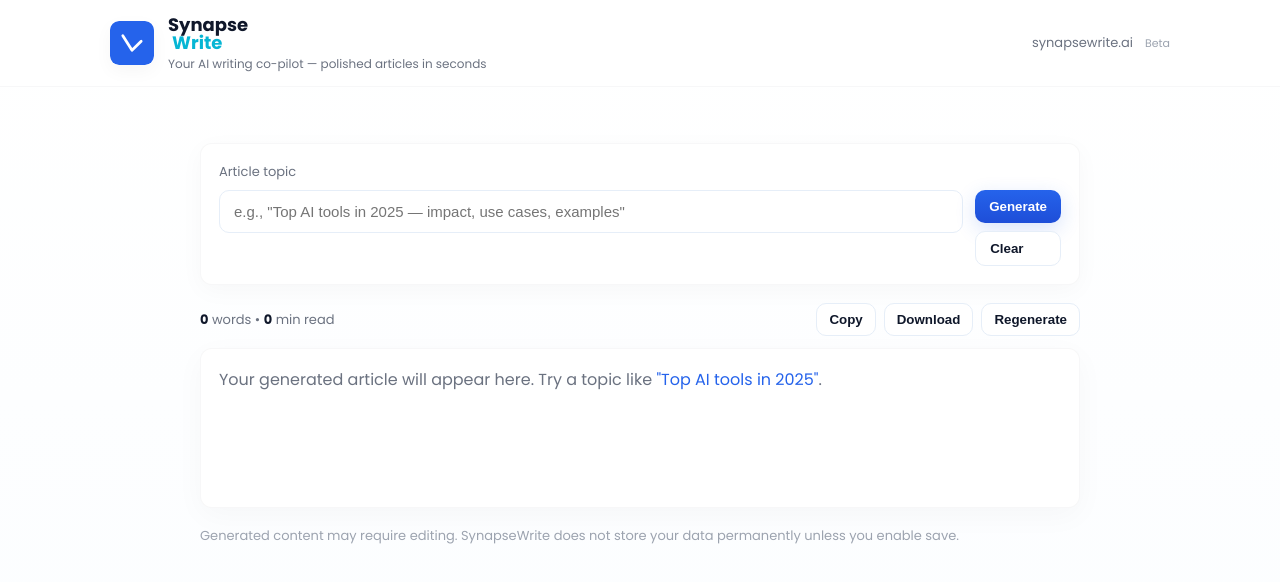
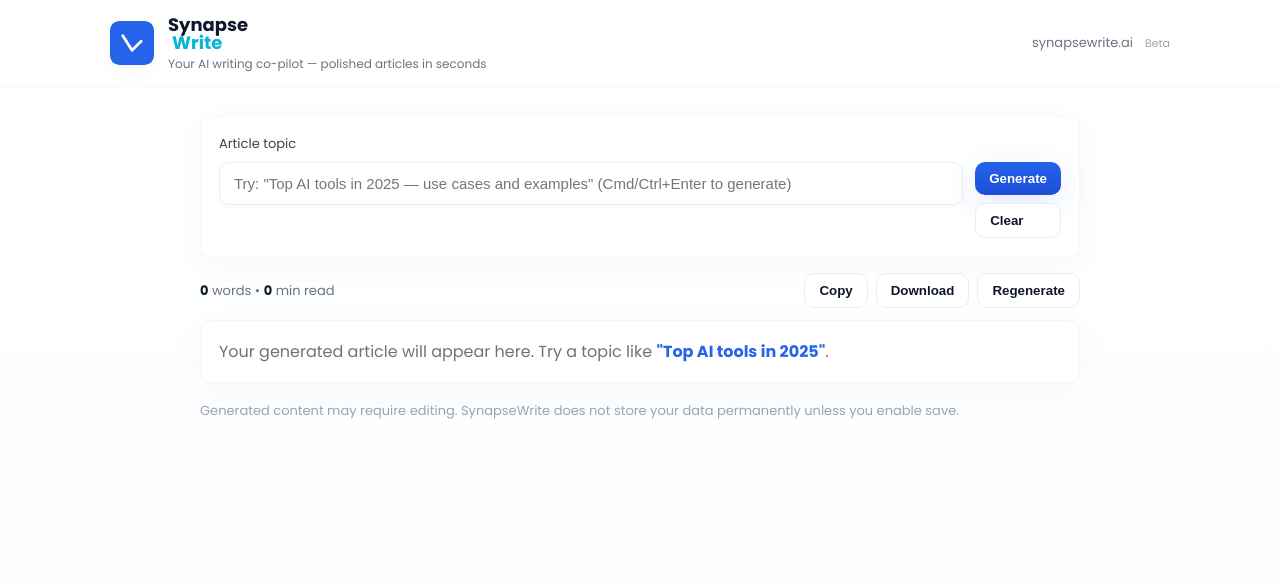
Before and after one commit to inpursuitsol/synapsewrite, a Next.js app: page / in a window 1280 px wide. Shown: the top 582 px of the page. Built offline with nearby package versions, Linux system fonts and the light colour scheme.

Commit message:
Update page.js

```diff
--- a/app/page.js
+++ b/app/page.js
@@ -1,33 +1,40 @@
 "use client";
 
-import { useState, useRef } from "react";
+import { useState, useRef, useEffect } from "react";
 
 /**
- * Robust UI for SynapseWrite:
- * - Detects response content-type
- * - Handles JSON fallback, plain text fallback, and streaming plain-text chunks
- * - Keeps the polished UI and controls
+ * Streaming-first UI with per-paragraph fade-in + typing cursor.
+ * Paste this entire file into app/page.js
  */
 
 export default function HomePage() {
   const [topic, setTopic] = useState("");
-  const [result, setResult] = useState("");
+  // paragraphs: array of completed paragraphs (strings)
+  const [paragraphs, setParagraphs] = useState([]);
+  // current partial paragraph (string) being typed
+  const [partial, setPartial] = useState("");
   const [loading, setLoading] = useState(false);
   const [error, setError] = useState(null);
   const resultRef = useRef(null);
 
+  // convenience derived string
+  const fullText = [...paragraphs, partial].filter(Boolean).join("\n\n");
+
+  // stats
   const getStats = (text) => {
     if (!text) return { words: 0, minutes: 0 };
     const words = text.trim().split(/\s+/).filter(Boolean).length;
     const minutes = Math.max(1, Math.round(words / 200));
     return { words, minutes };
   };
+  const { words, minutes } = getStats(fullText);
 
+  // small UI helpers
   const copyToClipboard = async (text) => {
     try {
       await navigator.clipboard.writeText(text);
-      alert("Article copied to clipboard ✅");
-    } catch (e) {
+      toast("Article copied to clipboard ✅");
+    } catch {
       alert("Unable to copy — please select and copy manually.");
     }
   };
@@ -44,19 +51,50 @@ export default function HomePage() {
     URL.revokeObjectURL(url);
   };
 
+  // Tiny non-intrusive toast
+  function toast(msg, ms = 1600) {
+    const el = document.createElement("div");
+    el.textContent = msg;
+    Object.assign(el.style, {
+      position: "fixed",
+      right: "18px",
+      bottom: "18px",
+      background: "rgba(15,23,42,0.95)",
+      color: "#fff",
+      padding: "10px 14px",
+      borderRadius: "10px",
+      fontSize: "13px",
+      zIndex: 9999,
+      boxShadow: "0 8px 30px rgba(2,6,23,0.2)",
+    });
+    document.body.appendChild(el);
+    setTimeout(() => {
+      el.style.transition = "opacity 300ms";
+      el.style.opacity = "0";
+      setTimeout(() => el.remove(), 300);
+    }, ms);
+  }
+
+  // Reset result
+  function clearResult() {
+    setParagraphs([]);
+    setPartial("");
+    setError(null);
+  }
+
+  // Main generate function — streaming aware and robust
   async function generateArticle(topic) {
     if (!topic || !topic.trim()) {
       setError("Please enter a topic to generate an article.");
       return;
     }
 
-    // Analytics (Plausible) — safe no-op if not present
     if (typeof window !== "undefined" && window.plausible) {
       window.plausible("Generate Article");
     }
 
     setError(null);
-    setResult("");
+    clearResult();
     setLoading(true);
 
     try {
@@ -66,10 +104,10 @@ export default function HomePage() {
         body: JSON.stringify({ topic }),
       });
 
-      // If non-OK, try to parse JSON error or text error
+      // non-OK handling
       if (!res.ok) {
         let errText = "Something went wrong. Please try again.";
-        const ct = res.headers.get("content-type") || "";
+        const ct = (res.headers.get("content-type") || "").toLowerCase();
         try {
           if (ct.includes("application/json")) {
             const j = await res.json();
@@ -78,62 +116,81 @@ export default function HomePage() {
             const t = await res.text();
             if (t) errText = t;
           }
-        } catch (e) {
-          // keep generic
-        }
+        } catch {}
         throw new Error(errText);
       }
 
       const contentType = (res.headers.get("content-type") || "").toLowerCase();
 
-      // CASE 1: server returned JSON (common fallback)
+      // JSON final response
       if (contentType.includes("application/json")) {
         const data = await res.json();
-        if (!data?.content) {
-          throw new Error("No content returned from server.");
-        }
-        setResult(data.content);
-        setTimeout(() => resultRef.current?.scrollIntoView({ behavior: "smooth" }), 150);
+        if (!data?.content) throw new Error("No content returned from server.");
+        // Split into paragraphs for the fade-in effect
+        const paras = splitIntoParagraphs(data.content);
+        setParagraphs(paras);
+        setPartial("");
+        setTimeout(() => resultRef.current?.scrollIntoView({ behavior: "smooth" }), 120);
+        setLoading(false);
         return;
       }
 
-      // CASE 2: server returned final plain text (not streamed)
+      // Plain final text (no stream)
       if (contentType.includes("text/plain") || contentType.includes("text/markdown")) {
         const txt = await res.text();
-        setResult(txt);
-        setTimeout(() => resultRef.current?.scrollIntoView({ behavior: "smooth" }), 150);
+        const paras = splitIntoParagraphs(txt);
+        setParagraphs(paras);
+        setPartial("");
+        setTimeout(() => resultRef.current?.scrollIntoView({ behavior: "smooth" }), 120);
+        setLoading(false);
         return;
       }
 
-      // CASE 3: streaming plain text (preferred path)
-      // If response has a body, treat as stream of text chunks
+      // Streaming path (preferred) — read chunks and build paragraphs progressively
       if (!res.body) {
-        // no body and not json/text -> fallback to text()
+        // fallback: treat as text
         const fallback = await res.text();
-        setResult(fallback);
-        setTimeout(() => resultRef.current?.scrollIntoView({ behavior: "smooth" }), 150);
+        const paras = splitIntoParagraphs(fallback);
+        setParagraphs(paras);
+        setPartial("");
+        setLoading(false);
         return;
       }
 
       const reader = res.body.getReader();
       const decoder = new TextDecoder();
       let done = false;
-      let accumulated = "";
+      let buffer = ""; // accumulate raw text stream
 
-      // Read chunks and append progressively
       while (!done) {
         const { value, done: doneReading } = await reader.read();
         done = doneReading;
         if (value) {
-          accumulated += decoder.decode(value, { stream: true });
-          setResult(accumulated);
+          buffer += decoder.decode(value, { stream: true });
+          // Process buffer into paragraphs and partial
+          const { completed, partial: newPartial } = extractParagraphs(buffer);
+          // Update UI: append any newly completed paragraphs (keep existing)
+          if (completed.length > 0) {
+            // append while preserving previous paragraphs
+            setParagraphs((prev) => {
+              // avoid duplicating: merge prev + completed (simple append)
+              return [...prev, ...completed];
+            });
+            // remove completed from buffer
+            // compute remaining buffer (last partial)
+            const lastPartialIndex = buffer.lastIndexOf("\n\n");
+            buffer = lastPartialIndex >= 0 ? buffer.slice(lastPartialIndex + 2) : buffer;
+          }
+          setPartial(newPartial);
         }
       }
 
-      // final flush (in case)
-      accumulated += decoder.decode();
-      setResult(accumulated);
-      setTimeout(() => resultRef.current?.scrollIntoView({ behavior: "smooth" }), 150);
+      // final flush
+      buffer += decoder.decode();
+      const { completed: finalCompleted, partial: finalPartial } = extractParagraphs(buffer);
+      if (finalCompleted.length > 0) setParagraphs((prev) => [...prev, ...finalCompleted]);
+      setPartial(finalPartial || "");
+      setTimeout(() => resultRef.current?.scrollIntoView({ behavior: "smooth" }), 120);
     } catch (err) {
       const msg = err?.message ?? "Unknown error. Try again.";
       setError(msg);
@@ -143,45 +200,102 @@ export default function HomePage() {
     }
   }
 
-  const { words, minutes } = getStats(result);
+  // Helper: split plain text into paragraphs (trim, split on two or more newlines)
+  function splitIntoParagraphs(text) {
+    if (!text) return [];
+    // Normalize CRLF to LF
+    const normalized = text.replace(/\r\n/g, "\n").trim();
+    // split on blank lines (two or more newlines)
+    const parts = normalized.split(/\n\s*\n/).map((p) => p.trim()).filter(Boolean);
+    return parts;
+  }
+
+  // Helper: from a running buffer, return completed paragraphs and current partial
+  function extractParagraphs(buffer) {
+    // Normalize
+    const normalized = buffer.replace(/\r\n/g, "\n");
+    // If there is a double newline, we consider everything before the last double newline as completed paragraphs
+    const idx = normalized.lastIndexOf("\n\n");
+    if (idx === -1) {
+      // no completed paragraph yet — partial only
+      return { completed: [], partial: normalized };
+    }
+    const completedText = normalized.slice(0, idx);
+    const partial = normalized.slice(idx + 2);
+    const completed = completedText.split(/\n\s*\n/).map((p) => p.trim()).filter(Boolean);
+    return { completed, partial };
+  }
+
+  // small effect: scroll down when paragraphs grow
+  useEffect(() => {
+    if (paragraphs.length > 0) {
+      resultRef.current?.scrollIntoView({ behavior: "smooth", block: "end" });
+    }
+  }, [paragraphs.length]);
+
+  // keyboard: press Enter (with meta/ctrl) to generate quickly
+  function handleKeyDown(e) {
+    if ((e.key === "Enter" || e.keyCode === 13) && (e.metaKey || e.ctrlKey)) {
+      generateArticle(topic);
+    }
+  }
 
   return (
     <div>
+      {/* Inject small CSS for animations and cursor */}
+      <style>{`
+        .container-narrow { max-width: 920px; margin: 28px auto; padding: 0 20px; }
+        .card { background: #fff; border-radius: 12px; border: 1px solid rgba(2,6,23,0.03); padding: 18px; box-shadow: 0 8px 30px rgba(2,6,23,0.03); }
+        .input-bordered { width: 100%; padding: 12px 14px; border-radius: 10px; border: 1.5px solid #E6EEF8; outline: none; font-size: 15px; transition: box-shadow 160ms, border-color 160ms; box-shadow: 0 2px 8px rgba(2,6,23,0.03); }
+        .input-bordered:focus { border-color: #2563EB; box-shadow: 0 6px 24px rgba(37,99,235,0.12); }
+        .btn { display:inline-flex; align-items:center; gap:8px; padding:9px 14px; border-radius:10px; border:none; font-weight:600; cursor:pointer; }
+        .btn-primary { background: linear-gradient(180deg, #2563EB, #1E4ED8); color:#fff; box-shadow: 0 8px 30px rgba(37,99,235,0.14); }
+        .btn-ghost { background:#fff; border: 1px solid #E6EEF8; color: #0F172A; }
+        .result-card { background:#fff; border-radius:12px; border:1px solid rgba(2,6,23,0.03); padding:18px; box-shadow: 0 10px 36px rgba(2,6,23,0.03); max-height: 62vh; overflow-y:auto; }
+        .para { opacity:0; transform: translateY(6px); transition: opacity 420ms ease, transform 420ms ease; margin-bottom:14px; line-height:1.72; color: #0f172a; }
+        .para.visible { opacity:1; transform: translateY(0); }
+        .partial { color: #0f172a; margin-bottom:6px; white-space:pre-wrap; }
+        .cursor { display:inline-block; width:10px; height:18px; background: linear-gradient(180deg, #111827, #6b7280); margin-left:6px; border-radius:2px; vertical-align:middle; animation: blink 1s steps(1) infinite; }
+        @keyframes blink { 50% { opacity: 0; } }
+        .meta { color:#6b7280; font-size:13px; }
+      `}</style>
+
       <div className="container-narrow">
         {/* Input card */}
-        <section className="card" style={{ marginTop: 28 }}>
-          <label className="small text-muted" style={{ display: "block", marginBottom: 8 }}>
-            Article topic
-          </label>
+        <section className="card" style={{ marginTop: 6 }}>
+          <label style={{ display: "block", fontSize: 13, color: "#374151", marginBottom: 8 }}>Article topic</label>
+
           <div style={{ display: "flex", gap: 12, alignItems: "flex-start" }}>
             <input
-              className="input"
+              className="input-bordered"
               value={topic}
               onChange={(e) => setTopic(e.target.value)}
-              placeholder='e.g., "Top AI tools in 2025 — impact, use cases, examples"'
+              onKeyDown={handleKeyDown}
+              placeholder='Try: "Top AI tools in 2025 — use cases and examples" (Cmd/Ctrl+Enter to generate)'
             />
 
             <div style={{ display: "flex", flexDirection: "column", gap: 8 }}>
-              <button onClick={() => generateArticle(topic)} disabled={loading} className="btn btn-primary">
+              <button
+                onClick={() => generateArticle(topic)}
+                disabled={loading}
+                className="btn btn-primary"
+                aria-disabled={loading}
+              >
                 {loading ? (
-                  <span style={{ display: "inline-flex", alignItems: "center", gap: 8 }}>
-                    <svg style={{ width: 18, height: 18 }} className="spin" viewBox="0 0 24 24" fill="none">
-                      <circle cx="12" cy="12" r="10" stroke="rgba(255,255,255,0.35)" strokeWidth="4"></circle>
+                  <>
+                    <svg style={{ width: 18, height: 18 }} viewBox="0 0 24 24" fill="none">
+                      <circle cx="12" cy="12" r="10" stroke="rgba(255,255,255,0.35)" strokeWidth="3"></circle>
                       <path d="M4 12a8 8 0 018-8v8z" fill="white"></path>
                     </svg>
                     Generating...
-                  </span>
+                  </>
                 ) : (
                   "Generate"
                 )}
               </button>
 
               <button
-                onClick={() => {
-                  setTopic("");
-                  setResult("");
-                  setError(null);
-                }}
+                onClick={() => { setTopic(""); clearResult(); }}
                 className="btn btn-ghost"
               >
                 Clear
@@ -190,50 +304,57 @@ export default function HomePage() {
           </div>
 
           {error && (
-            <div style={{ marginTop: 12 }} className="card">
-              <div style={{ color: "#B91C1C" }}>⚠️ {error}</div>
+            <div style={{ marginTop: 12, padding: 12, borderRadius: 10, background: "#fff6f6", border: "1px solid #fee2e2", color: "#b91c1c" }}>
+              ⚠️ {error}
             </div>
           )}
         </section>
 
-        {/* Result + actions */}
-        <section style={{ marginTop: 18 }}>
-          <div style={{ display: "flex", justifyContent: "space-between", alignItems: "center", marginBottom: 12 }}>
-            <div className="small text-muted">
-              <strong style={{ color: "var(--text-dark)" }}>{words}</strong> words • <strong style={{ color: "var(--text-dark)" }}>{minutes}</strong> min read
+        {/* Meta & controls */}
+        <div style={{ display: "flex", justifyContent: "space-between", alignItems: "center", marginTop: 16 }}>
+          <div className="meta">
+            <strong style={{ color: "#111827" }}>{words}</strong> words • <strong style={{ color: "#111827" }}>{minutes}</strong> min read
           </div>
 
           <div style={{ display: "flex", gap: 8 }}>
-              <button onClick={() => result && copyToClipboard(result)} disabled={!result} className="btn btn-ghost" style={{ padding: "8px 12px" }}>
-                Copy
-              </button>
-
-              <button onClick={() => result && downloadArticle(topic || "article", result)} disabled={!result} className="btn btn-ghost" style={{ padding: "8px 12px" }}>
-                Download
-              </button>
-
-              <button onClick={() => generateArticle(topic)} disabled={loading || !topic.trim()} className="btn btn-ghost" style={{ padding: "8px 12px" }}>
-                Regenerate
-              </button>
+            <button onClick={() => fullText && copyToClipboard(fullText)} disabled={!fullText} className="btn btn-ghost">Copy</button>
+            <button onClick={() => fullText && downloadArticle(topic || "article", fullText)} disabled={!fullText} className="btn btn-ghost">Download</button>
+            <button onClick={() => generateArticle(topic)} disabled={loading || !topic.trim()} className="btn btn-ghost">Regenerate</button>
           </div>
         </div>
 
-          <div ref={resultRef} className="result-card pre-wrap" style={{ minHeight: 160 }}>
-            {!result && !loading && (
-              <div className="text-muted">Your generated article will appear here. Try a topic like <span style={{ color: "var(--brand-primary)" }}>"Top AI tools in 2025"</span>.</div>
+        {/* Result card */}
+        <section ref={resultRef} className="result-card" style={{ marginTop: 12 }}>
+          {/* Placeholder */}
+          {!fullText && !loading && (
+            <div style={{ color: "#6b7280" }}>
+              Your generated article will appear here. Try a topic like <strong style={{ color: "#2563EB" }}>"Top AI tools in 2025"</strong>.
+            </div>
           )}
 
-            {loading && (
+          {/* Completed paragraphs (fade-in) */}
+          <div>
+            {paragraphs.map((p, i) => (
+              <p key={i} className={"para visible"} dangerouslySetInnerHTML={{ __html: sanitizeParagraph(p) }} />
+            ))}
+          </div>
+
+          {/* Partial paragraph with typing cursor */}
+          {partial && (
+            <div className="partial">
+              <span dangerouslySetInnerHTML={{ __html: sanitizeParagraph(partial) }} />
+              <span className="cursor" />
+            </div>
+          )}
+
+          {/* Loading skeleton if nothing yet */}
+          {loading && paragraphs.length === 0 && !partial && (
             <div style={{ opacity: 0.9 }}>
               <div style={{ height: 16, background: "#f3f4f6", borderRadius: 6, marginBottom: 8 }} />
               <div style={{ height: 12, background: "#f3f4f6", borderRadius: 6, marginBottom: 6 }} />
               <div style={{ height: 12, background: "#f3f4f6", borderRadius: 6, marginBottom: 6 }} />
-                <div style={{ height: 12, background: "#f3f4f6", borderRadius: 6, width: "85%" }} />
             </div>
           )}
-
-            {result && !loading && <article style={{ lineHeight: 1.7 }}>{result}</article>}
-          </div>
         </section>
 
         <footer style={{ marginTop: 18, color: "#9CA3AF", fontSize: 13 }}>
@@ -243,3 +364,25 @@ export default function HomePage() {
     </div>
   );
 }
+
+/* Utility: very small sanitizer for paragraph HTML rendering.
+   We intentionally keep it minimal — strip script tags and convert newlines to <br>.
+   (This prevents accidental script injection if model returns HTML.) */
+function sanitizeParagraph(text = "") {
+  // Replace < and > to avoid raw HTML injection, then convert simple markdown-like headings to <strong>
+  const stripped = String(text)
+    .replace(/<script[\s\S]*?>[\s\S]*?<\/script>/gi, "")
+    .replace(/</g, "&lt;")
+    .replace(/>/g, "&gt;");
+
+  // Convert '## ' or '# ' at start to <strong> headings (very small enhancement)
+  const withHeading = stripped.replace(/^######\s?(.*)/gm, "<strong>$1</strong>")
+    .replace(/^#####\s?(.*)/gm, "<strong>$1</strong>")
+    .replace(/^####\s?(.*)/gm, "<strong>$1</strong>")
+    .replace(/^###\s?(.*)/gm, "<strong>$1</strong>")
+    .replace(/^##\s?(.*)/gm, "<strong>$1</strong>")
+    .replace(/^#\s?(.*)/gm, "<strong style='font-size:1.06em'>$1</strong>");
+
+  // convert single newlines to <br> for paragraphs (we already split on double newlines)
+  return withHeading.replace(/\n/g, "<br/>");
+}
```
Lines whose indentation alone changed are shown as unchanged.
